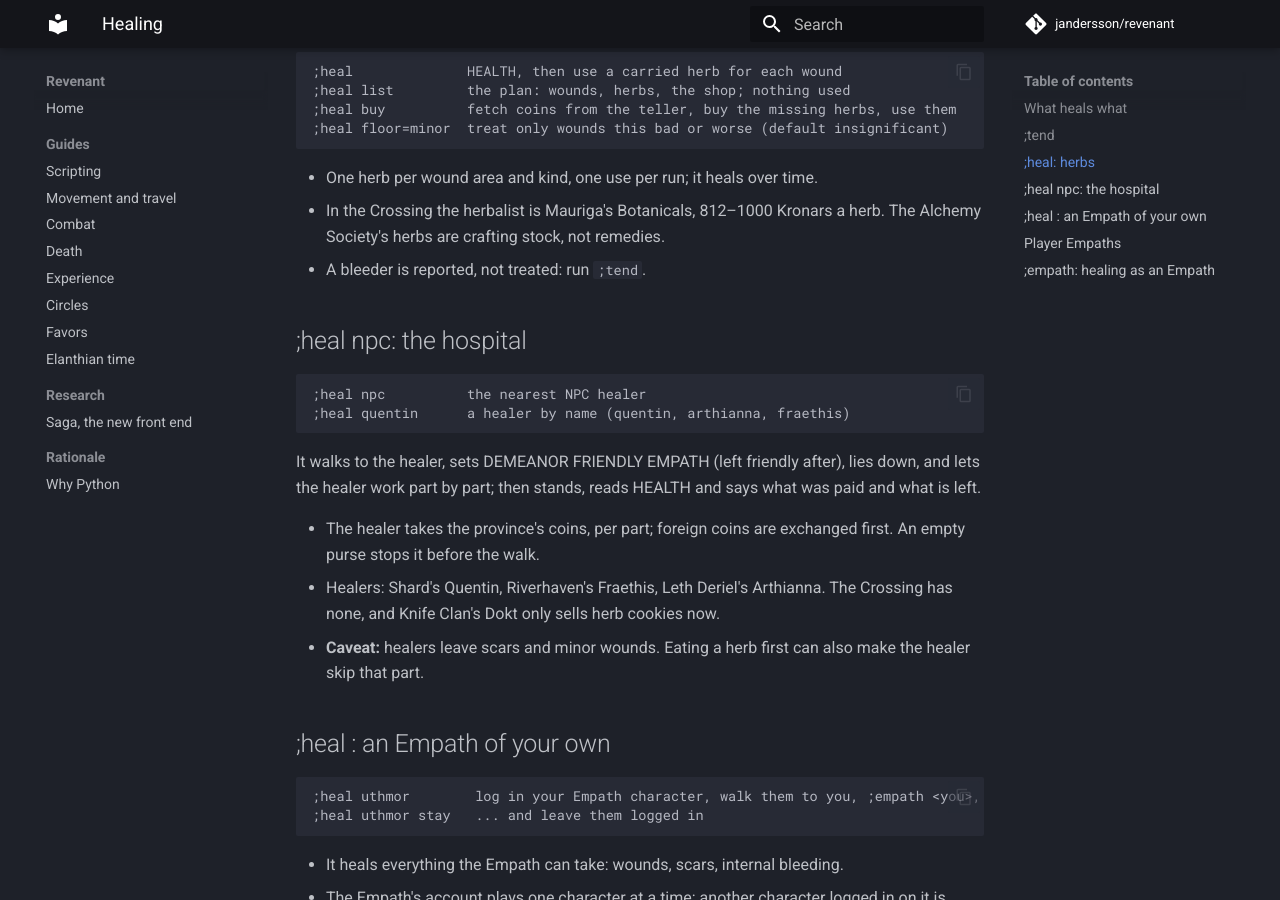
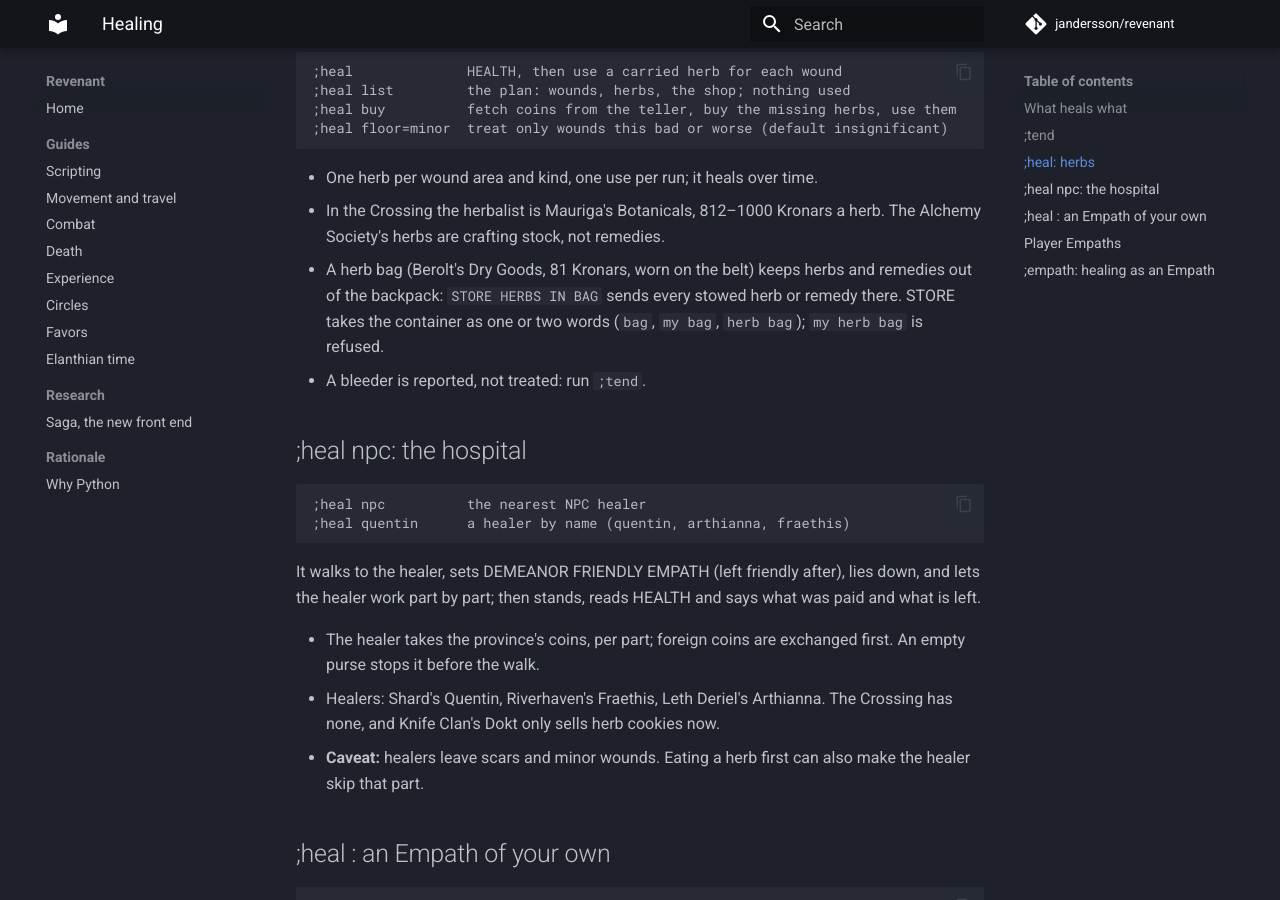
Before and after one commit to jandersson/revenant, an MkDocs documentation site: the page built from docs/healing.md, in a window 1280 px wide and 900 px high, scrolled down 955 px. Built offline with MkDocs 1.6.1 and Material for MkDocs 9.7.7, drawn with Linux system fonts in a browser that asks for light colours; comment, search, counter and statistics services are not loaded.

Commit message:
docs(healing): a herb bag and STORE HERBS, the wording STORE takes
Captured 2026-10-02 at Berolt's Dry Goods: the herb bag (81 Kronars, belt), STORE HERBS IN BAG sending stowed herbs and remedies there, and STORE's container of one or two words (bag, my bag, herb bag) while three (my herb bag) answers 'I could not find that container.'

Co-Authored-By: Claude Fable 5.1 <noreply@anthropic.com>

```diff
--- a/docs/healing.md
+++ b/docs/healing.md
@@ -35,6 +35,7 @@ It trains First Aid as it goes and leaves internal bleeders alone.
 
 - One herb per wound area and kind, one use per run; it heals over time.
 - In the Crossing the herbalist is Mauriga's Botanicals, 812–1000 Kronars a herb. The Alchemy Society's herbs are crafting stock, not remedies.
+- A herb bag (Berolt's Dry Goods, 81 Kronars, worn on the belt) keeps herbs and remedies out of the backpack: `STORE HERBS IN BAG` sends every stowed herb or remedy there. STORE takes the container as one or two words (`bag`, `my bag`, `herb bag`); `my herb bag` is refused.
 - A bleeder is reported, not treated: run `;tend`.
 
 ## ;heal npc: the hospital
```
